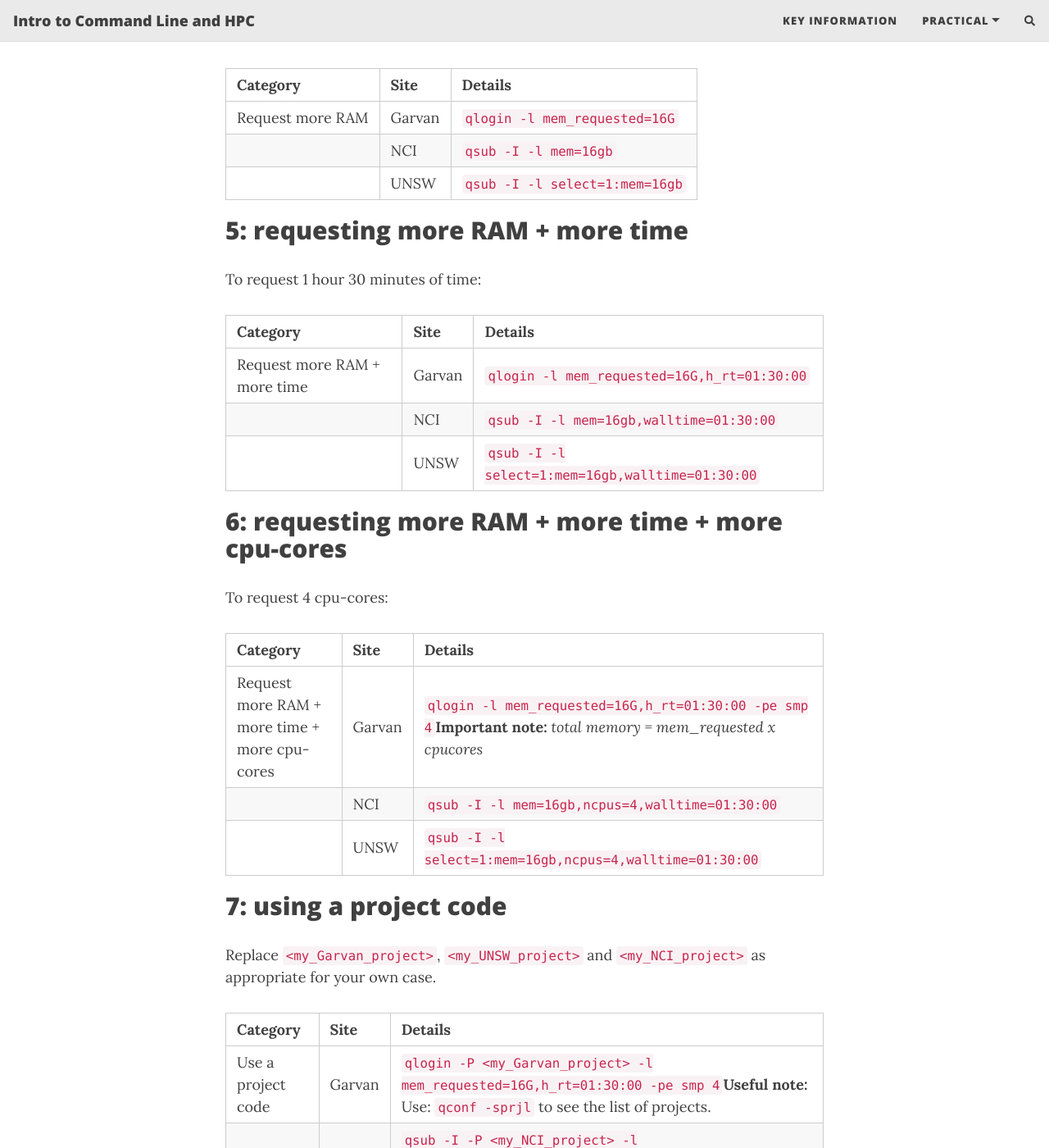
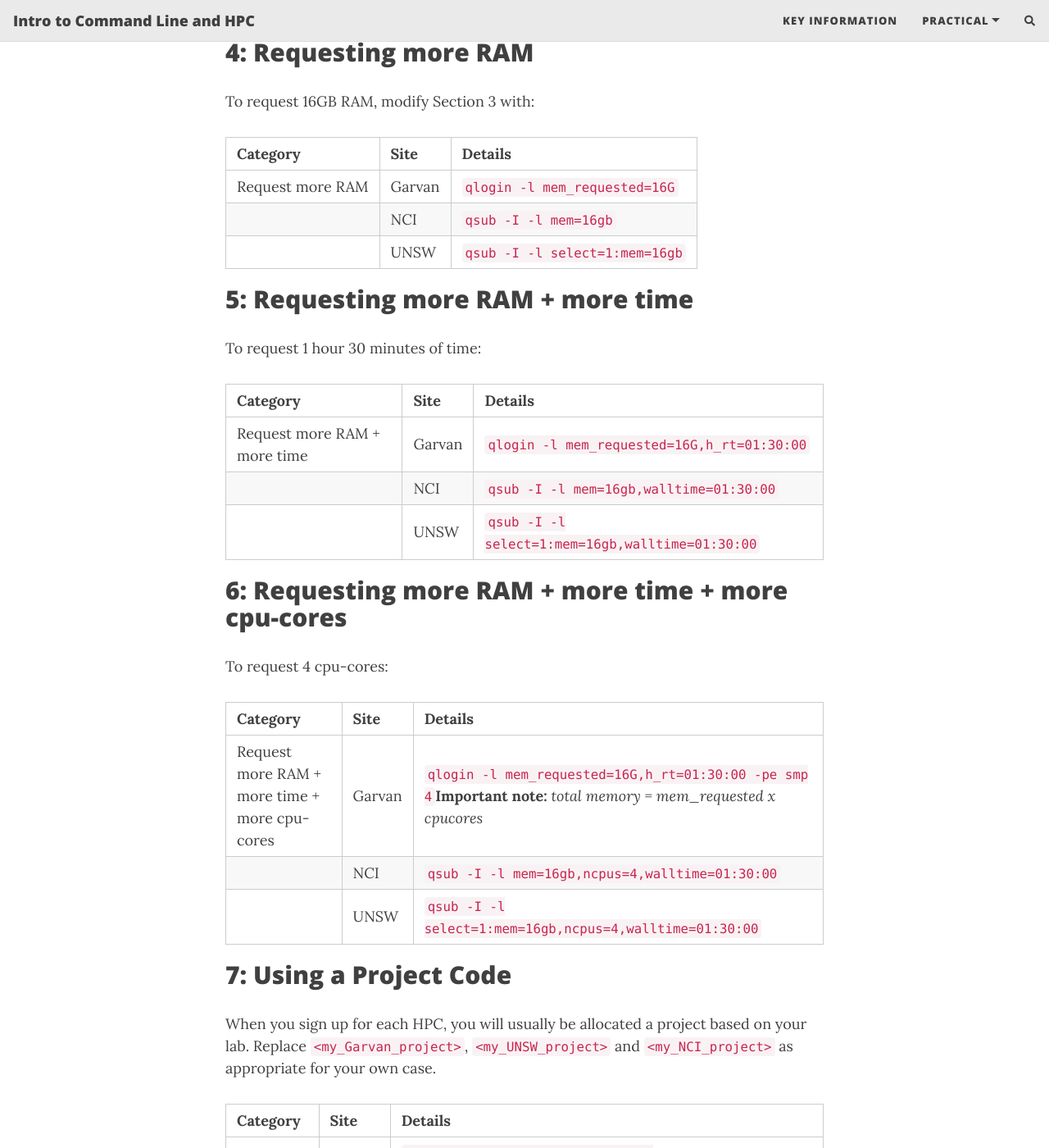
Before and after one commit to theheking/intro-to-command-line-hpc, a Jekyll site: the page built from practical_overview/7B_Different_HPC.md, in a window 1280 px wide and 1400 px high, scrolled down 3278 px. Shown: the whole window at 82% size. Built offline with Jekyll 4.4.1, drawn with Linux system fonts in a browser that asks for light colours; nearby versions of some CDN libraries; comment, search, counter and statistics services are not loaded; some of the changed text lies outside the part shown.

Commit message:
Update 7B_Different_HPC.md

```diff
--- a/practical_overview/7B_Different_HPC.md
+++ b/practical_overview/7B_Different_HPC.md
@@ -21,6 +21,7 @@
 >
 
 
+This is an additional guide to getting familiar with the differences but please attend Intro to HPC - GADI put on by the Data Science Pillar (DSP) and Katana specific course.
 
 
 Different Scheduler Commands Across Different HPCs
@@ -64,7 +65,7 @@
 | | [NCI](https://opus.nci.org.au/pages/viewpage.action?pageId=236881198) | For Gadi HPC at NCI in Canberra, login and then run: `qstat -Q` |
 | | [UNSW](https://docs.restech.unsw.edu.au/using_katana/running_jobs/#get-information-about-the-state-of-the-scheduler) | For Katana HPC at UNSW, login and then run: `pstat` |
 
-## 2: find out the site limits
+## 2: Find out the Site Limits
 **Note:** Site limits vary depending on the queue you select!
 
 | Category | Link | Details |
@@ -73,7 +74,7 @@
 | | [NCI](https://opus.nci.org.au/pages/viewpage.action?pageId=236881198) | For Gadi HPC at NCI in Canberra |
 | | [UNSW](https://docs.restech.unsw.edu.au/using_katana/running_jobs/#job-queue-limits-summary) | For Katana HPC at UNSW |
 
-**Exceptions to site limits**
+**Exceptions to Site Limits**
 
 It's a good idea to **contact the support team at the specific site** if you have a **well justified** reason to apply for an exception to any of the published site limits:
 
@@ -84,7 +85,7 @@
 | | UNSW | restech.support@unsw.edu.au |
 
 
-## 3: begin working interactively
+## 3: Begin Working Interactively
 **Important Note:** You must request an `interactive job` whenever you work interactively.
 
 **Unless you request an interactive job (or submit a job to a queue), you should avoid heavy computation and data transfer activities!**
@@ -98,7 +99,7 @@
 | | [NCI](../assets/img/nci_gadi_request_interactive.pdf) | For Gadi HPC at NCI in Canberra |
 | | [UNSW](https://docs.restech.unsw.edu.au/using_katana/running_jobs/#interactive-jobs) | For Katana HPC at UNSW |
 
-## 4: requesting more RAM
+## 4: Requesting more RAM
 To request 16GB RAM, modify Section 3 with:
 
 | Category | Site | Details |
@@ -107,7 +108,7 @@
 | | NCI| `qsub -I -l mem=16gb` |
 | | UNSW | `qsub -I -l select=1:mem=16gb` |
 
-## 5: requesting more RAM + more time
+## 5: Requesting more RAM + more time
 To request 1 hour 30 minutes of time:
 
 | Category | Site | Details |
@@ -116,7 +117,7 @@
 | | NCI| `qsub -I -l mem=16gb,walltime=01:30:00` |
 | | UNSW | `qsub -I -l select=1:mem=16gb,walltime=01:30:00` |
 
-## 6: requesting more RAM + more time + more cpu-cores
+## 6: Requesting more RAM + more time + more cpu-cores
 To request 4 cpu-cores:
 
 
@@ -127,7 +128,8 @@
 | | UNSW | `qsub -I -l select=1:mem=16gb,ncpus=4,walltime=01:30:00` |
 
 
-## 7: using a project code
+## 7: Using a Project Code
+When you sign up for each HPC, you will usually be allocated a project based on your lab.
 Replace `<my_Garvan_project>`, `<my_UNSW_project>` and `<my_NCI_project>` as appropriate for your own case.
 
 
@@ -142,5 +144,6 @@
 
 -----
 
-Written by Simon Thing-Yew Yin - Linux Administrator for DSP
+Written by [Simon Thing-Yew Yin](https://www.linkedin.com/in/simon-yin-76b420/) - Linux Administrator for DSP
+
 Edited by HK
```
Also changed, not shown: other parts of practical_overview/7B_Different_HPC.md (+1 -1 lines).
